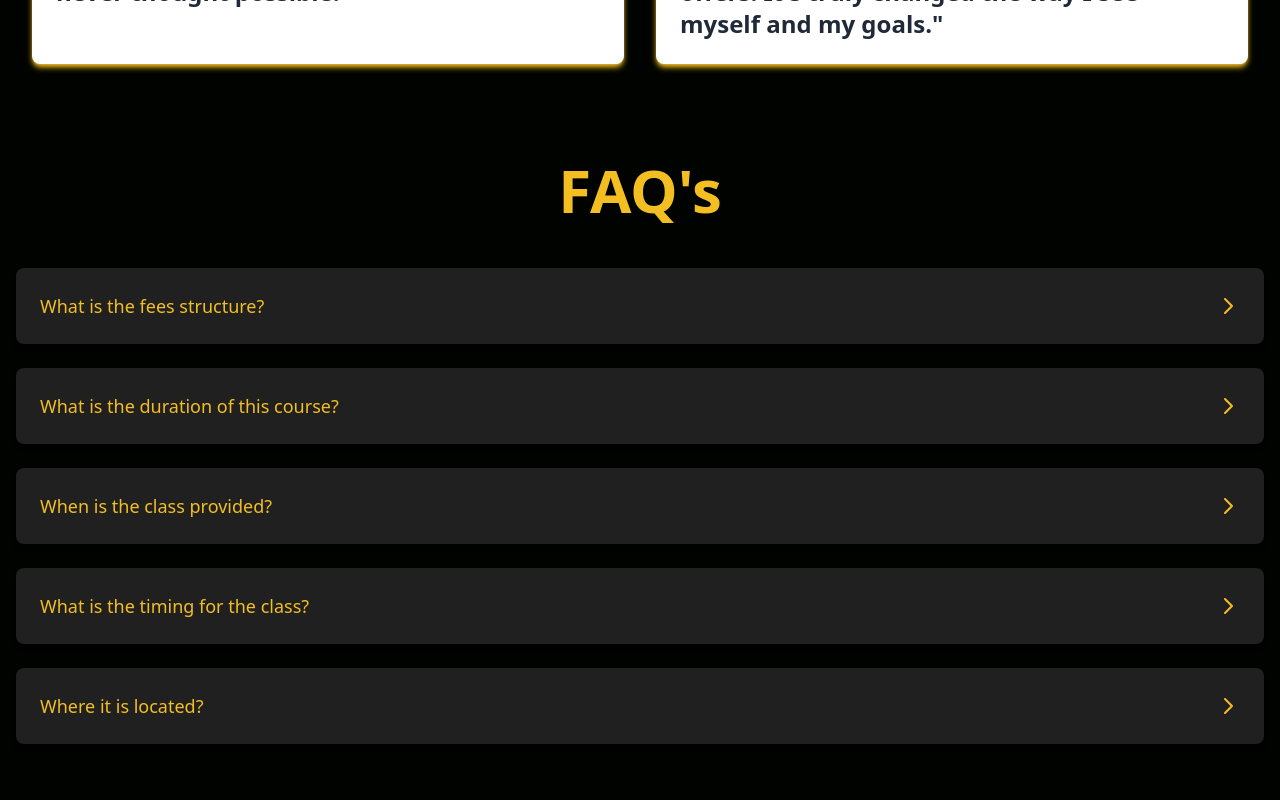
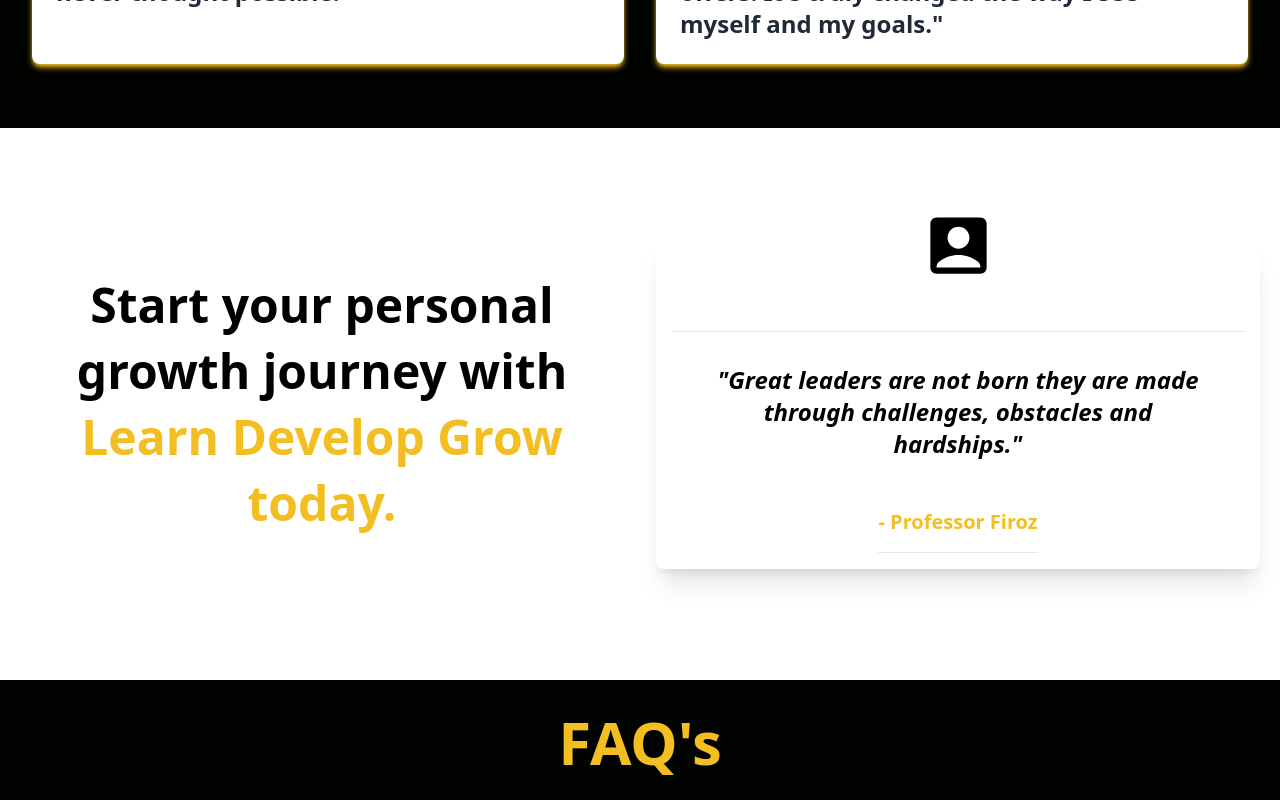
Before and after one commit to akshatbhj/Learn-Develop-and-Grow, a React (Create React App) app: page /signup in a window 1280 px wide. Shown: the part 1180-1980 px from the top of the page. Built offline with nearby package versions, Linux system fonts and the light colour scheme.

Commit message:
Professors Review Section

```diff
--- a/src/App.js
+++ b/src/App.js
@@ -7,7 +7,7 @@
 import Testimonials from "./components/Testimonials";
 import Footer from "./components/Footer";
 import FAQSection from "./components/FAQ";
-
+import ProfessorReviewSection from "./components/ProfessorReview";
 
 function App() {
   return (
@@ -21,6 +21,7 @@
           <Route path="/signup" element={<SignUp />}></Route>
         </Routes>
         <Testimonials />
+        <ProfessorReviewSection />
         <FAQSection />
         <Footer />
       </BrowserRouter>
--- a/src/components/FAQ.jsx
+++ b/src/components/FAQ.jsx
@@ -41,7 +41,7 @@
           <div
             key={index}
             className={`bg-[#202020] text-[#f2be22] rounded-lg shadow-md p-6 ${
-              activeIndex === index ? "bg-white-300" : ""
+              activeIndex === index ? "bg-white-100" : ""
             }`}
           >
             <button
--- /dev/null
+++ b/src/components/ProfessorReview.jsx
@@ -0,0 +1,44 @@
+import React from "react";
+import { MdAccountBox } from "react-icons/md";
+
+const ProfessorReviewSection = () => {
+  const professorReview = {
+    name: "Professor Firoz",
+    course: "",
+    review:
+      '"Great leaders are not born they are made through challenges, obstacles and hardships."',
+  };
+
+  return (
+    <div className="w-full pt-[2rem] pb-[2rem] px-4 bg-white">
+      <div className="max-w-[1240px] mx-auto grid md:grid-cols-2 gap-8">
+        <div className="w-full flex flex-col p-4 my-4 rounded-lg">
+          <h1 className="text-5xl font-bold text-center py-4 md:my-[4rem] my-[2rem] leading-snug">
+            Start your personal growth journey with{" "}
+            <span className="text-[#f2be22] ">Learn Develop Grow today.</span>
+          </h1>
+        </div>
+        <div className="w-full shadow-xl flex flex-col p-4 my-auto mx-auto rounded-lg">
+          <MdAccountBox
+            width={100}
+            fontSize={75}
+            className="mx-auto mt-[-3rem] bg-white"
+          />
+          <p className="text-2xl text-center font-bold  border-t p-8 mt-[3rem] italic">
+            {professorReview.review}
+          </p>
+          <p class="py-4 mx-auto text-xl text-[#f2be22] font-bold border-b text-center">
+            {" "}
+            - Professor Firoz
+          </p>
+          {/* <p className="text-gray-800 text-lg">{professorReview.review}</p> */}
+          {/* <p className="text-gray-500 text-lg mt-4">
+            &mdash; {professorReview.name}
+          </p> */}
+        </div>
+      </div>
+    </div>
+  );
+};
+
+export default ProfessorReviewSection;
```
